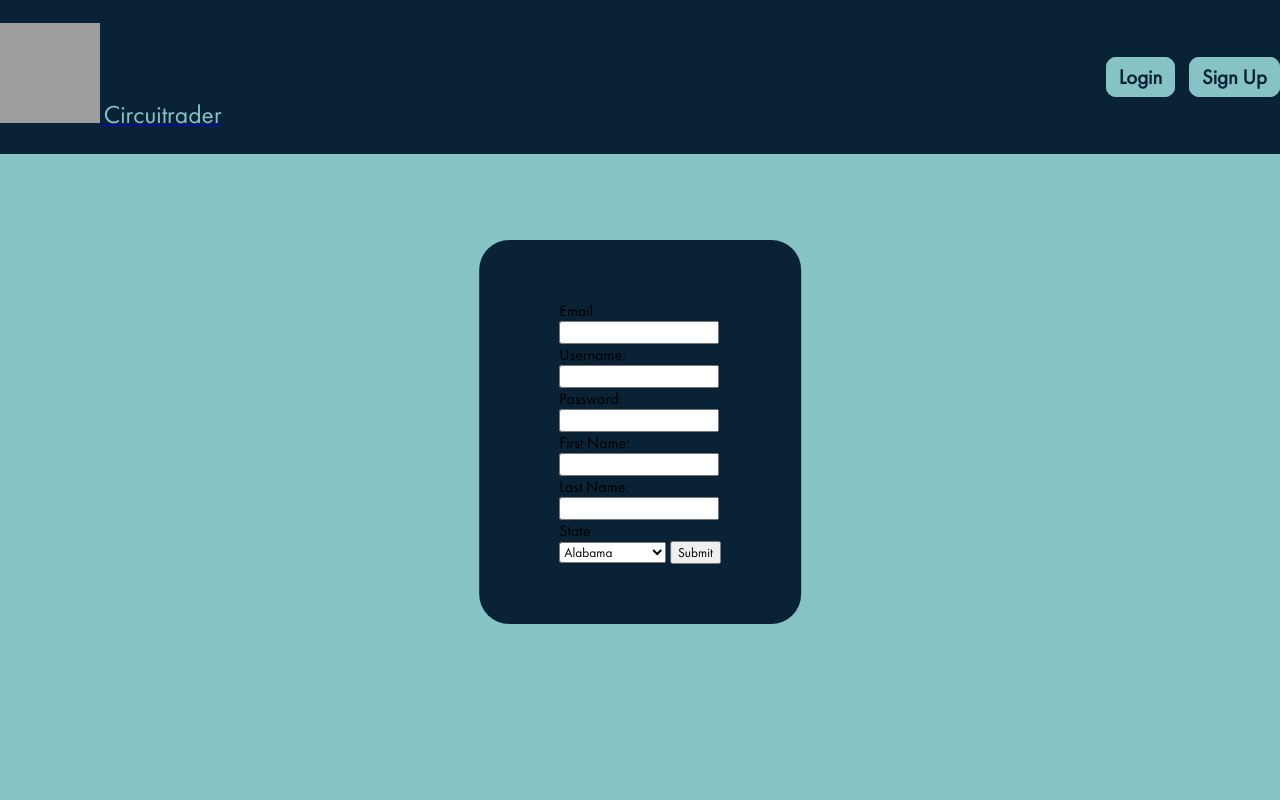
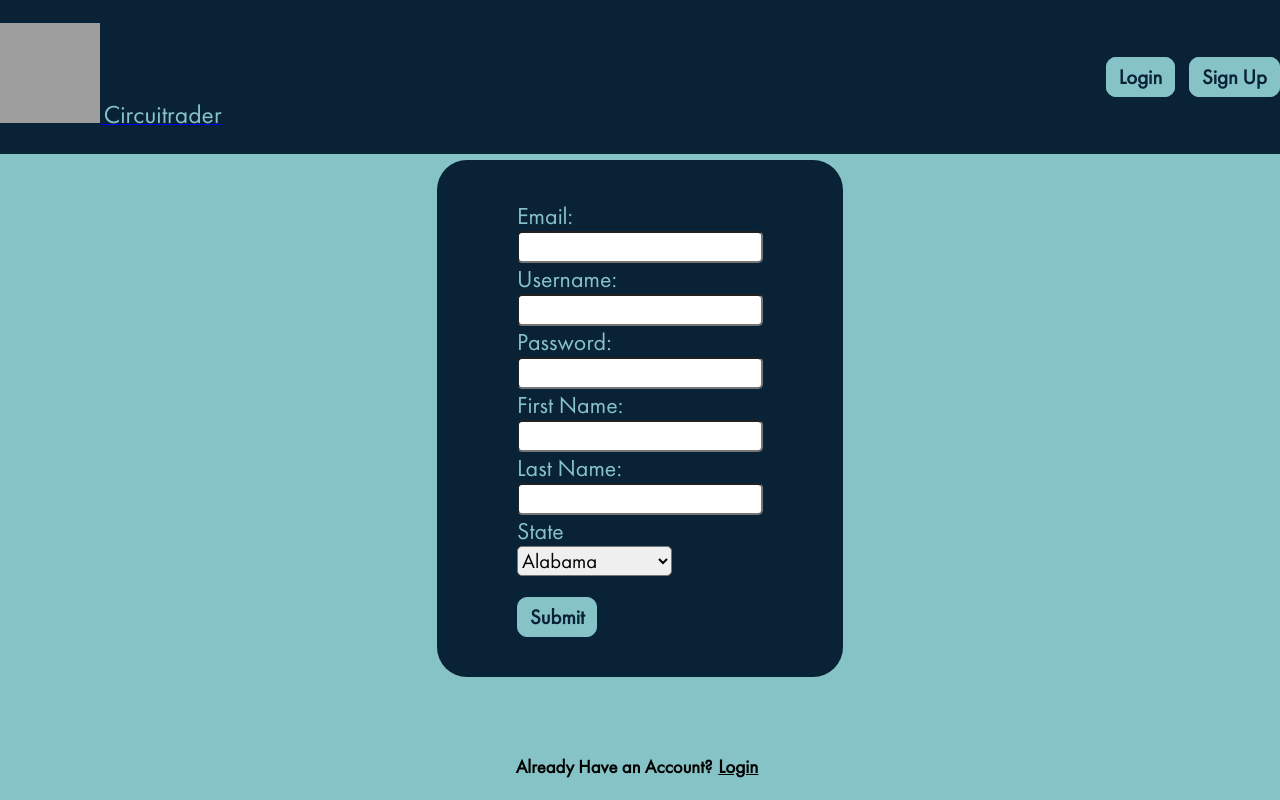
Before and after one commit to Rishthegreat/RidgeHacksProject2023, a Flask app: page /signup in a window 1280 px wide. Run offline with Flask 3, Linux system fonts and the light colour scheme; grey boxes are pictures that could not be loaded.

Commit message:
changesdddd

```diff
--- a/templates/signup.html
+++ b/templates/signup.html
@@ -8,14 +8,61 @@
 
     .formdiv {
         position: absolute;
-        top: 30%;
+        top: 20%;
         left: 50%;
         transform: translateX(-50%);
         background: var(--primary-background-color);
-        padding: 60px 80px;
+        padding: 40px 80px;
         border-radius: 30px;
     }
+
+    form label {
+        color: var(--primary-text-color);
+        font-size: 1.5rem;
+    }
+
+    form input, select {
+        font-size: 1.3rem;
+        border-radius: 5px;
+    }
+
+    .noacc {
+        display: flex;
+        position: absolute;
+        top: 92%;
+        left: 50%;
+        transform: translateX(-50%);
+    }
+
+    .noacc h1 {
+        font-size: 1.2rem;
+    }
+
+    .loginbtn {
+        background: transparent;
+        border: none;
+        font-size: 1.2rem;
+        font-weight: bold;
+        text-decoration: underline;
+        transition: 0.5s;
+    }
+
+    .loginbtn:hover {
+        cursor: pointer;
+        color: var(--secondary-text-color);
+        transition: 0.5s;
+    }
+
+    .h1top {
+        position: absolute;
+        top: 10%;
+        left: 50%;
+        transform: translateX(-50%);
+    }
 </style>
+<div class="h1top">
+    <h1>Signup</h1>
+</div>
 <div class="formdiv">
     <form action="/signup" method="post">
         {% if error is defined and error is sameas true %}
@@ -84,7 +131,18 @@
             <option value="WI">Wisconsin</option>
             <option value="WY">Wyoming</option>
         </select>
-        <input type="submit" value="Submit">
+        <br>
+        <br>
+        <input class="btn-fancy" type="submit" value="Submit">
     </form>
 </div>
+<div class="noacc"><h3>Already Have an Account?</h3>
+    <button id="myButton" class="loginbtn">Login</button>
+</div>
+<script>
+    var button = document.getElementById('myButton');
+    button.addEventListener('click', function () {
+        window.location.href = '/login';
+    });
+</script>
 {% endblock %}
```
